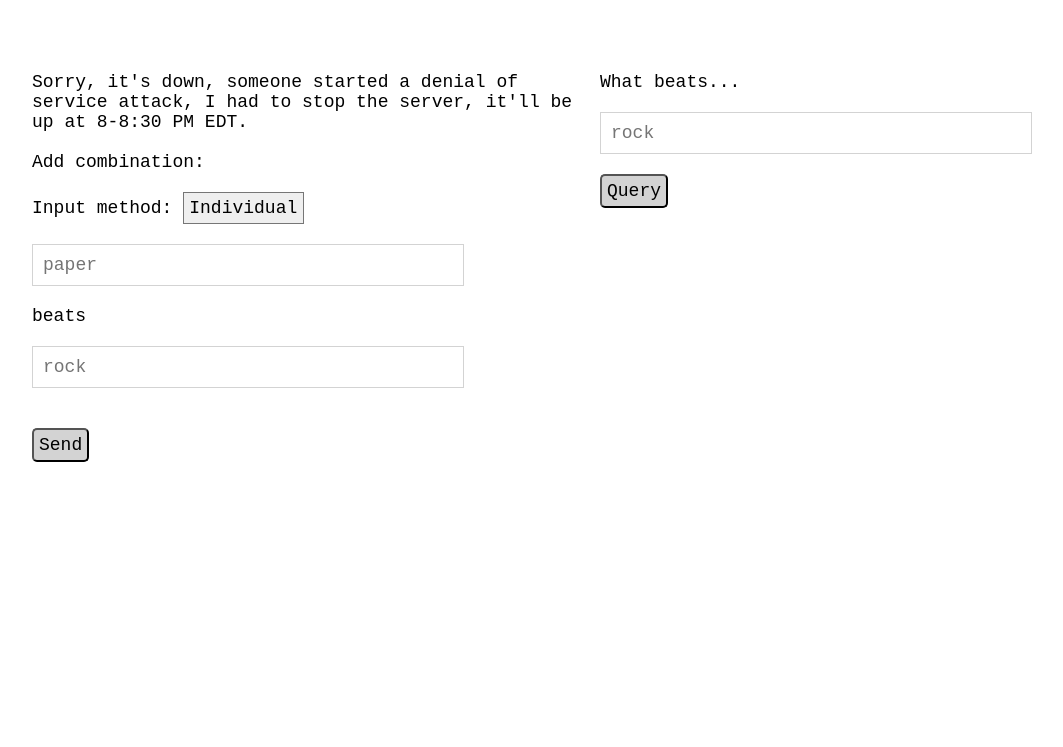
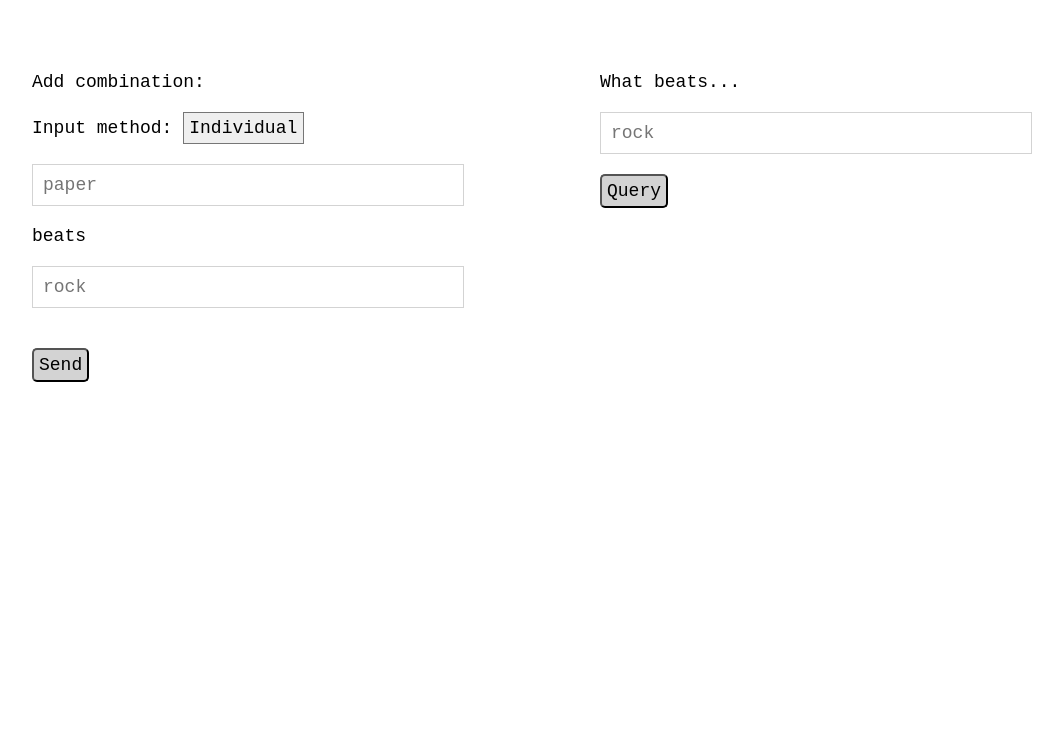
Before and after one commit to speedydelete/speedydelete.com, a plain HTML site: page wbr/index.html in a window 1280 px wide. Shown: the whole page, without its empty margins (40-1103 px from the left). Drawn offline with Linux system fonts and the light colour scheme.

Commit message:
Update index.html

```diff
--- a/wbr/index.html
+++ b/wbr/index.html
@@ -129,7 +129,6 @@ ul {
     <body>
         <main>
             <div id="add">
-                Sorry, it's down, someone started a denial of service attack, I had to stop the server, it'll be up at 8-8:30 PM EDT.<br><br>
                 Add combination:<br><br>
                 Input method:
                 <select class="font-fix" id="mode" onchange="switchTab();">
```
